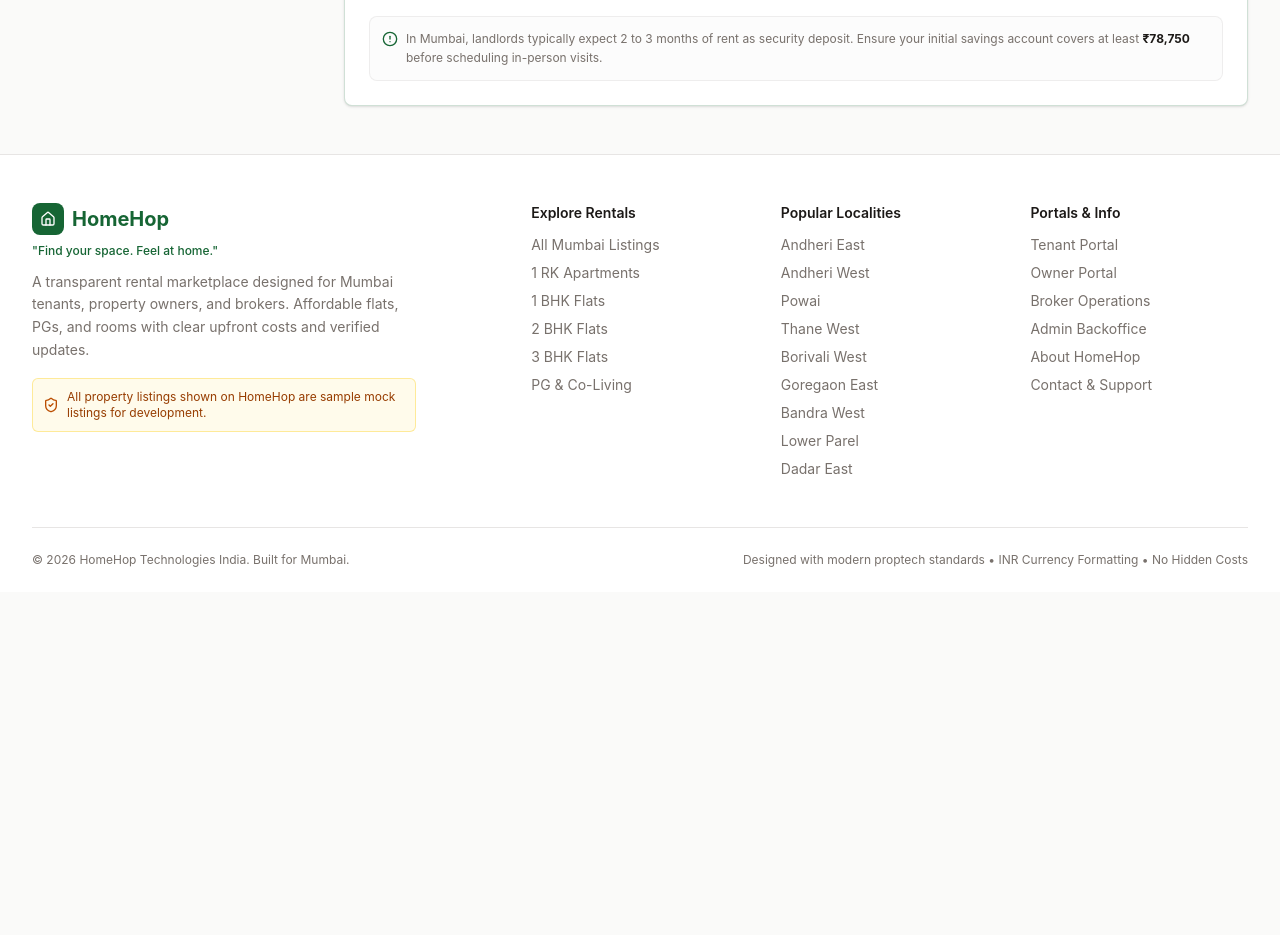
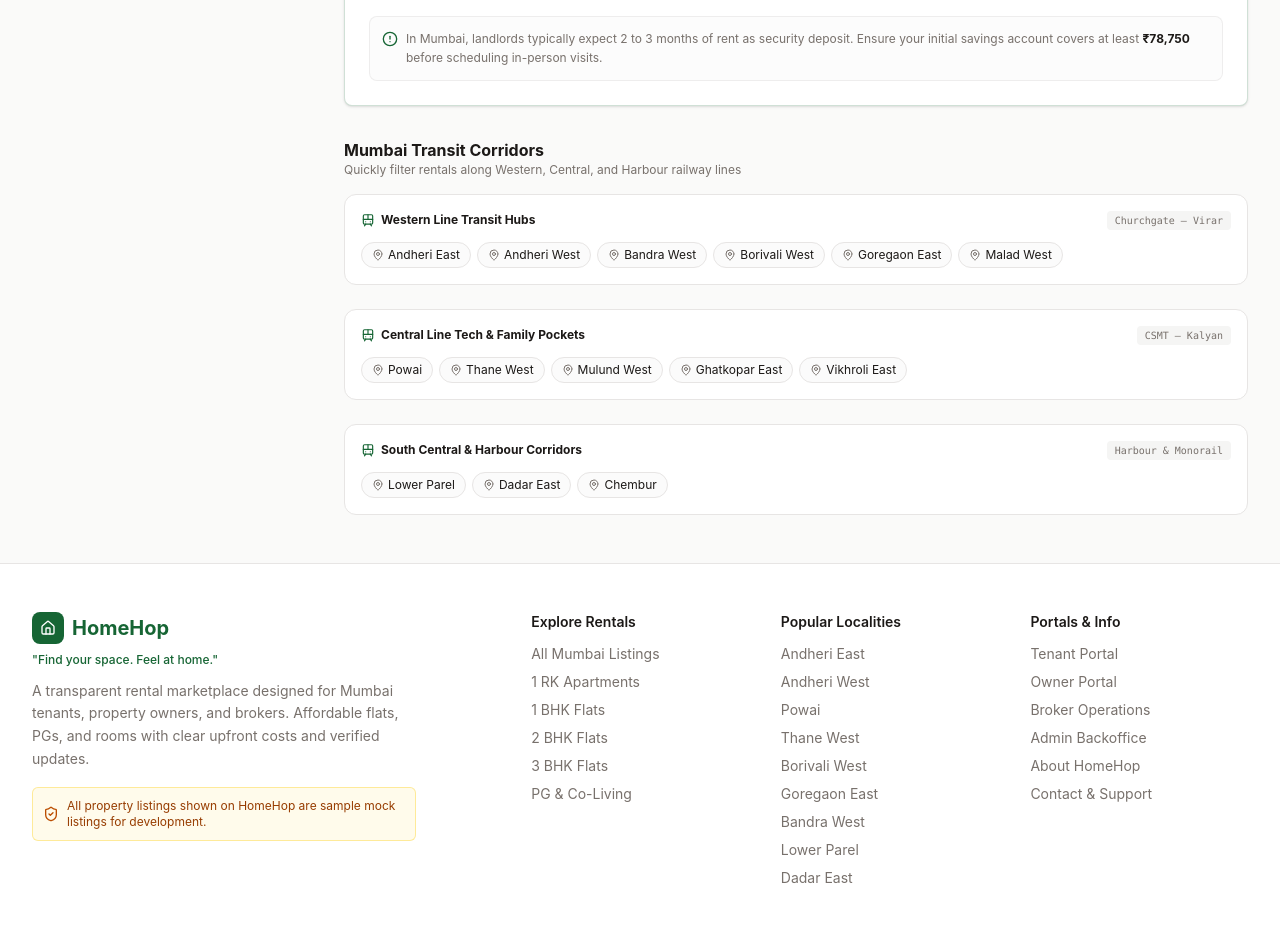
Before and after one commit to RishiBuilds/homehop, a React (Vite) app: page /explore in a window 1280 px wide. Shown: the part 2960-3895 px from the top of the page. Before the commit the page ends 3552 px from the top, so only its background shows below. Built offline with nearby package versions, Linux system fonts and the light colour scheme.

Commit message:
feat: display transit corridor locality guide on explore page

```diff
--- a/src/pages/Explore.tsx
+++ b/src/pages/Explore.tsx
@@ -12,6 +12,7 @@ import { PageContainer } from "@/components/shared/PageContainer";
 import { PropertyCard } from "@/components/shared/PropertyCard";
 import { EmptyState } from "@/components/shared/EmptyState";
 import { RentAffordabilityCalculator } from "@/components/shared/RentAffordabilityCalculator";
+import { LocalityPills } from "@/components/shared/LocalityPills";
 import { ComparisonDrawer } from "@/components/shared/ComparisonDrawer";
 import { useComparison } from "@/hooks/useComparison";
 import { Button } from "@/components/ui/button";
@@ -532,6 +533,14 @@ export default function Explore() {
             <div className="mt-12">
               <RentAffordabilityCalculator />
             </div>
+
+            <div className="mt-8">
+              <div className="mb-4">
+                <h3 className="text-base font-bold text-foreground">Mumbai Transit Corridors</h3>
+                <p className="text-xs text-muted-foreground">Quickly filter rentals along Western, Central, and Harbour railway lines</p>
+              </div>
+              <LocalityPills />
+            </div>
           </main>
         </div>
       </PageContainer>
```
